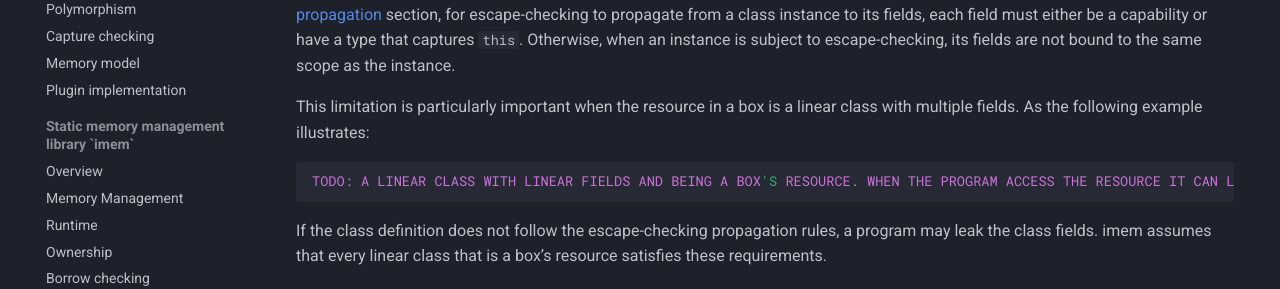
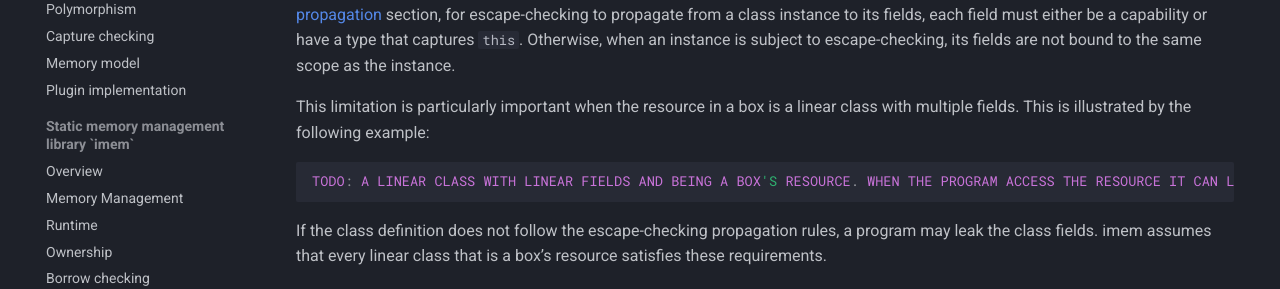
Before and after one commit to amsen20/masters-thesis, an MkDocs documentation site: the page built from docs/imem/soundness.md, in a window 1280 px wide and 900 px high, scrolled down 3364 px. Shown: the part 163-452 px from the top of the window. Built offline with MkDocs 1.6.1 and Material for MkDocs 9.7.7, drawn with Linux system fonts in a browser that asks for light colours.

Commit message:
Update docs/imem/soundness.md
Co-authored-by: Ondřej Lhoták <olhotak@uwaterloo.ca>

````diff
--- a/docs/imem/soundness.md
+++ b/docs/imem/soundness.md
@@ -148,7 +148,7 @@ As discussed in the [escape-checking propagation](../background/capturing-types.
 Otherwise, when an instance is subject to escape-checking, its fields are not bound to the same scope as the instance.
 
 This limitation is particularly important when the resource in a box is a linear class with multiple fields.
-As the following example illustrates:
+This is illustrated by the following example:
 
 ```Scala
 TODO: A LINEAR CLASS WITH LINEAR FIELDS AND BEING A BOX'S RESOURCE. WHEN THE PROGRAM ACCESS THE RESOURCE IT CAN LEAK THE FIELDS.
````
